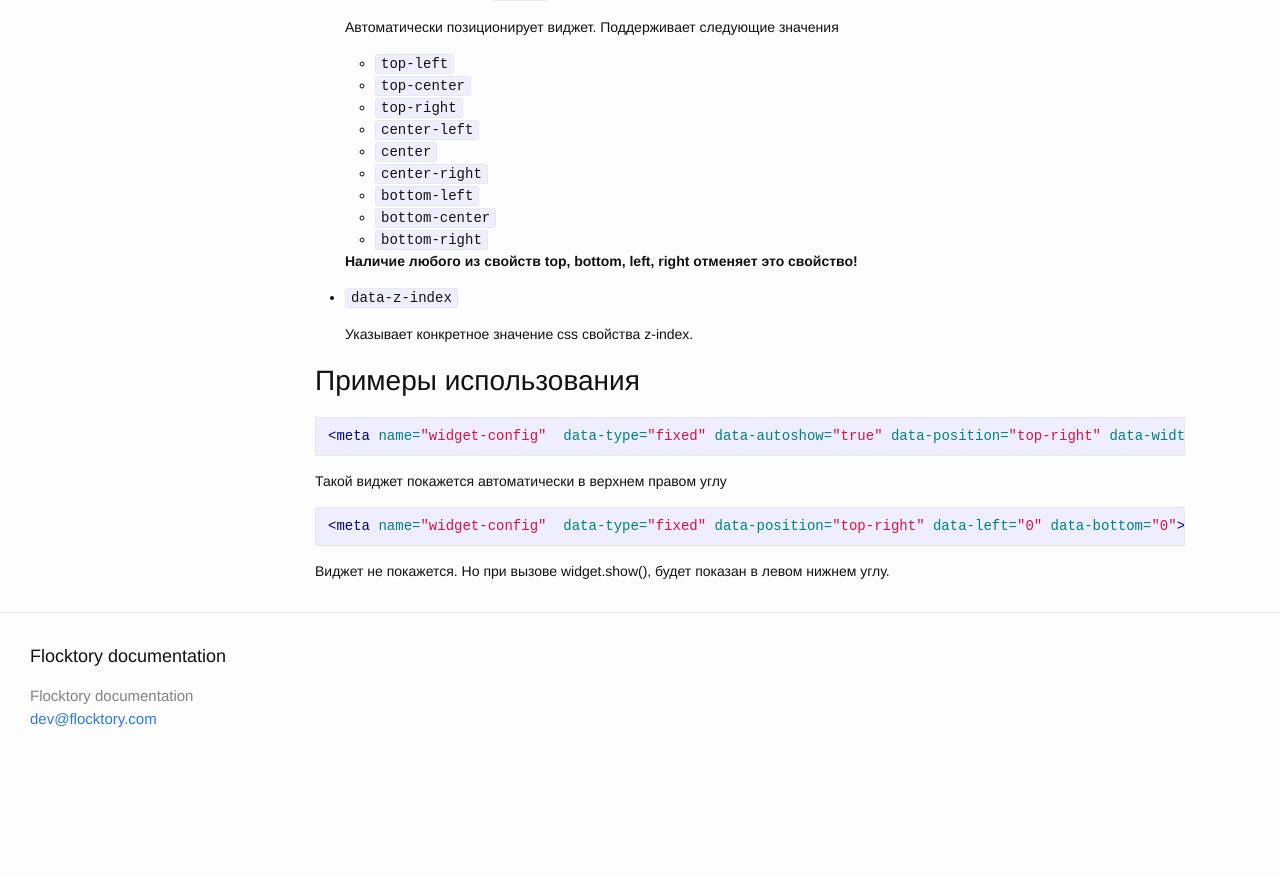
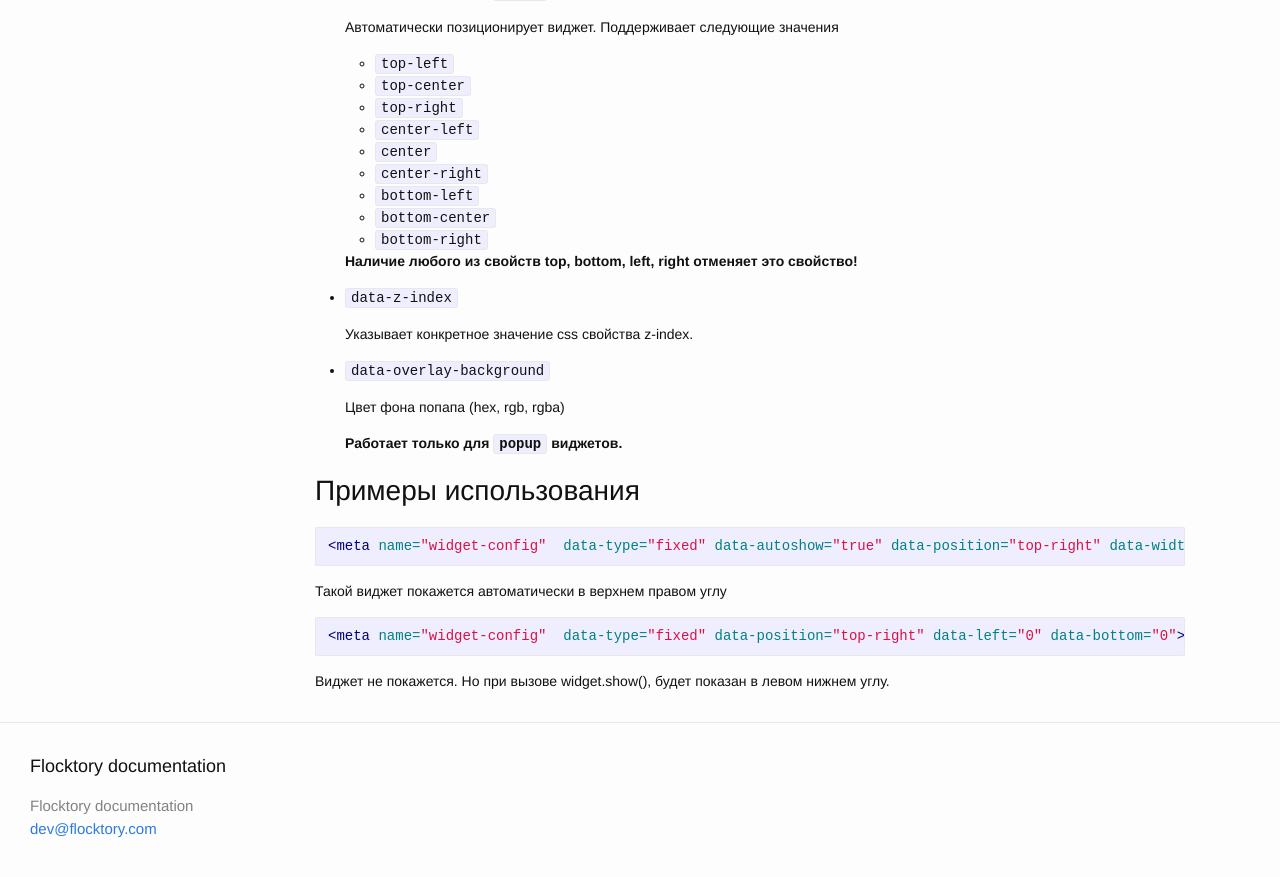
Before and after one commit to flocktory/flocktory.github.io, a Jekyll site: the page built from _docs_ru/widget/widget-config.md, in a window 1280 px wide and 900 px high, scrolled down 926 px. Shown: the top 877 px of the window. Built offline with Jekyll 4.4.1, drawn with Linux system fonts in a browser that asks for light colours; before the commit the page ends 1716 px from its top, so only the background shows below that.

Commit message:
data-overlay-background

````diff
--- a/_docs_ru/widget/widget-config.md
+++ b/_docs_ru/widget/widget-config.md
@@ -59,6 +59,12 @@ section: widget
 
   Указывает конкретное значение css свойства z-index.
 
+- `data-overlay-background`
+
+  Цвет фона попапа (hex, rgb, rgba)
+
+  **Работает только для `popup` виджетов.**
+
 
 # Примеры использования
 
@@ -67,6 +73,7 @@ section: widget
 ```
 Такой виджет покажется автоматически в верхнем правом углу
 
+
 ```html
 <meta name="widget-config"  data-type="fixed" data-position="top-right" data-left="0" data-bottom="0">
 ```
````
